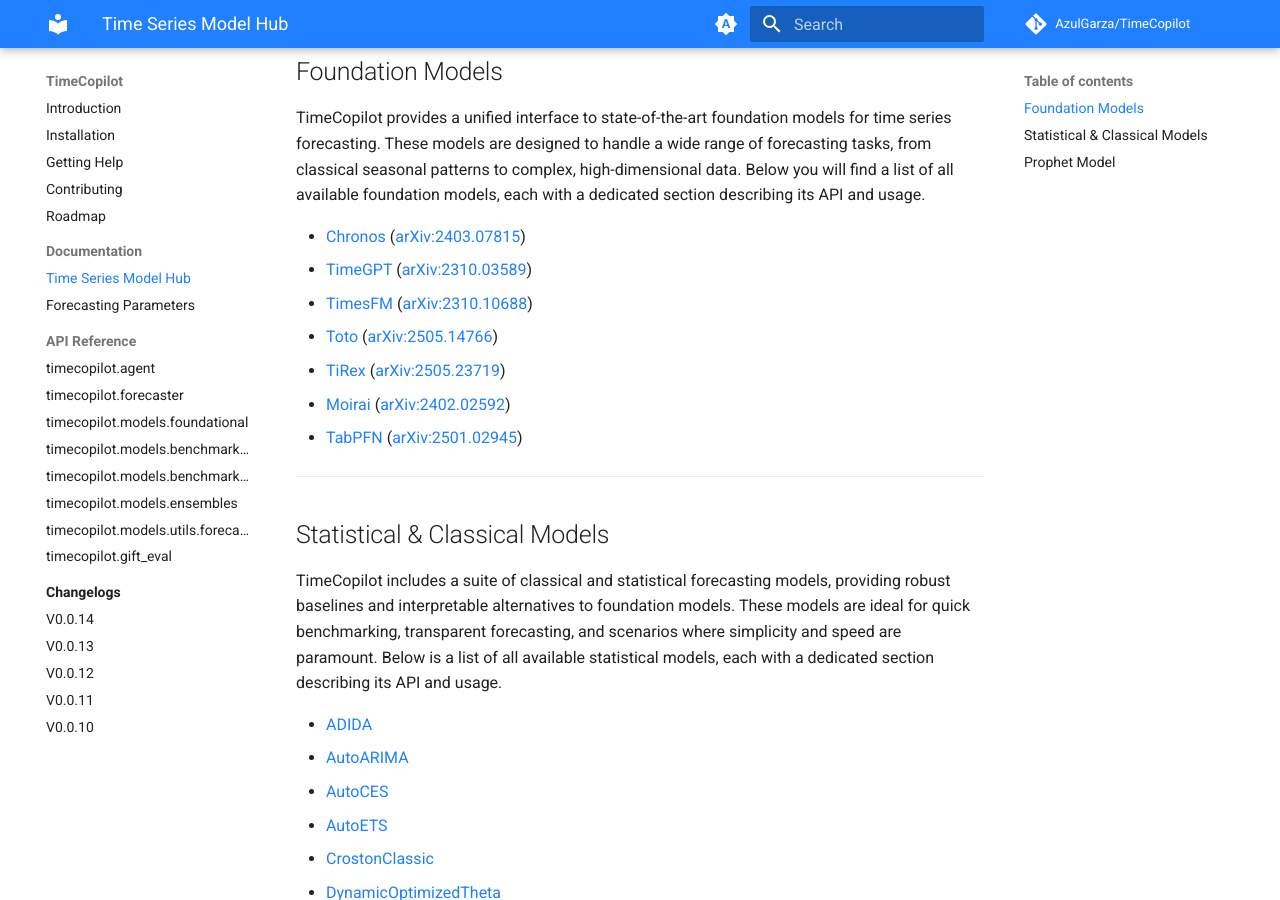
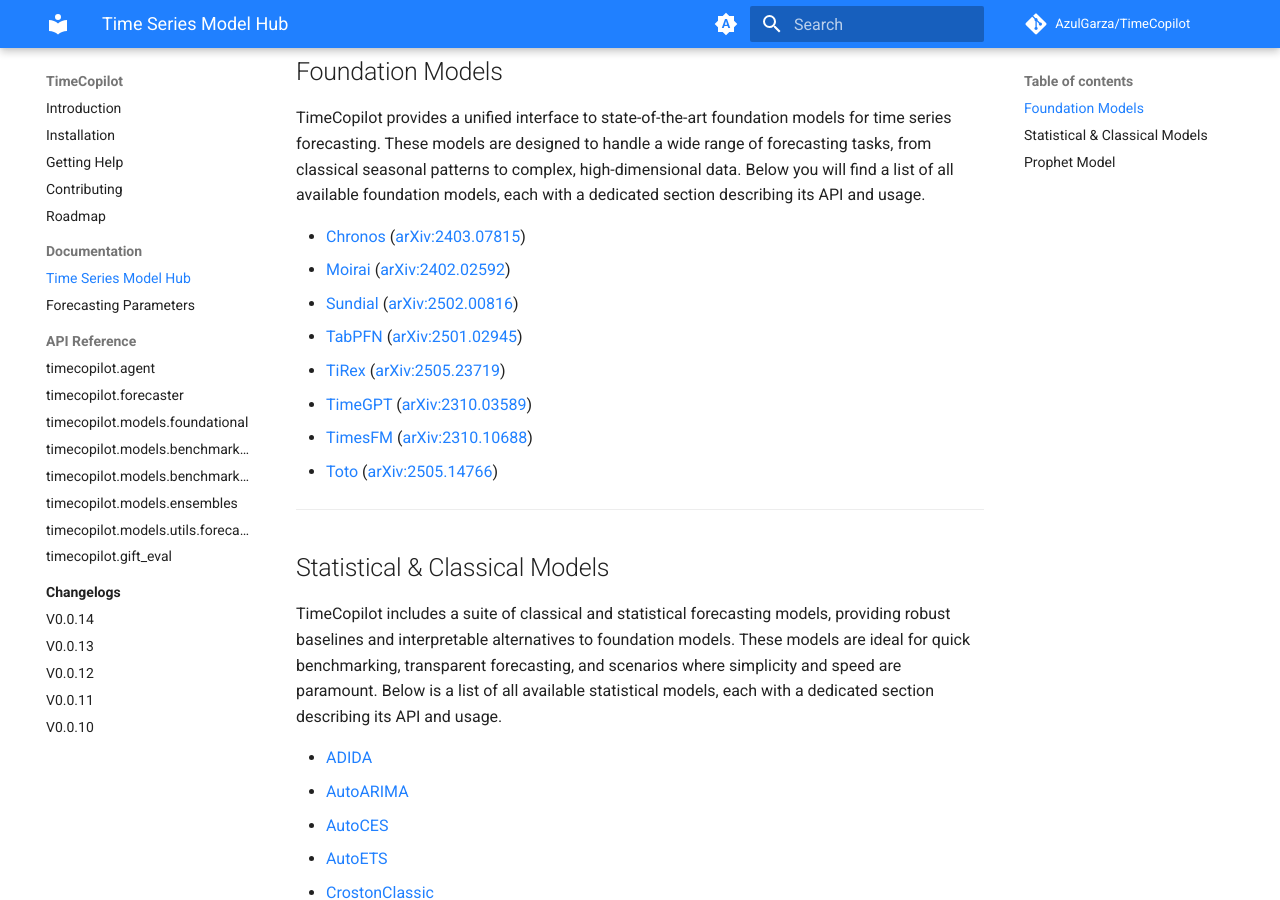
Before and after one commit to mpg05883/timecopilot, an MkDocs documentation site: the page built from docs/model_hub.md, in a window 1280 px wide and 900 px high, scrolled down 875 px. Built offline with MkDocs 1.6.1 and Material for MkDocs 9.7.7, drawn with Linux system fonts in a browser that asks for light colours; comment, search, counter and statistics services are not loaded.

Commit message:
docs: add sundial to documentation

```diff
--- a/docs/model_hub.md
+++ b/docs/model_hub.md
@@ -40,12 +40,13 @@
 TimeCopilot provides a unified interface to state-of-the-art foundation models for time series forecasting. These models are designed to handle a wide range of forecasting tasks, from classical seasonal patterns to complex, high-dimensional data. Below you will find a list of all available foundation models, each with a dedicated section describing its API and usage.
 
 - [Chronos](api/models/foundational/models.md#timecopilot.models.foundational.chronos) ([arXiv:2403.07815](https://arxiv.org/abs/2403.07815))
+- [Moirai](api/models/foundational/models.md#timecopilot.models.foundational.moirai) ([arXiv:2402.02592](https://arxiv.org/abs/2402.02592))
+- [Sundial](api/models/foundational/models.md#timecopilot.models.foundational.sundial) ([arXiv:2502.00816](https://arxiv.org/pdf/2502.00816))
+- [TabPFN](api/models/foundational/models.md#timecopilot.models.foundational.tabpfn) ([arXiv:2501.02945](https://arxiv.org/abs/2501.02945))
+- [TiRex](api/models/foundational/models.md#timecopilot.models.foundational.tirex) ([arXiv:2505.23719](https://arxiv.org/abs/2505.23719))
 - [TimeGPT](api/models/foundational/models.md#timecopilot.models.foundational.timegpt) ([arXiv:2310.03589](https://arxiv.org/abs/2310.03589))
 - [TimesFM](api/models/foundational/models.md#timecopilot.models.foundational.timesfm) ([arXiv:2310.10688](https://arxiv.org/abs/2310.10688))
 - [Toto](api/models/foundational/models.md#timecopilot.models.foundational.toto) ([arXiv:2505.14766](https://arxiv.org/abs/2505.14766))
-- [TiRex](api/models/foundational/models.md#timecopilot.models.foundational.tirex) ([arXiv:2505.23719](https://arxiv.org/abs/2505.23719))
-- [Moirai](api/models/foundational/models.md#timecopilot.models.foundational.moirai) ([arXiv:2402.02592](https://arxiv.org/abs/2402.02592))
-- [TabPFN](api/models/foundational/models.md#timecopilot.models.foundational.tabpfn) ([arXiv:2501.02945](https://arxiv.org/abs/2501.02945))
 
 ---
 
```
Also changed, not shown: docs/api/models/foundational/models.md (+17 -12 lines).
